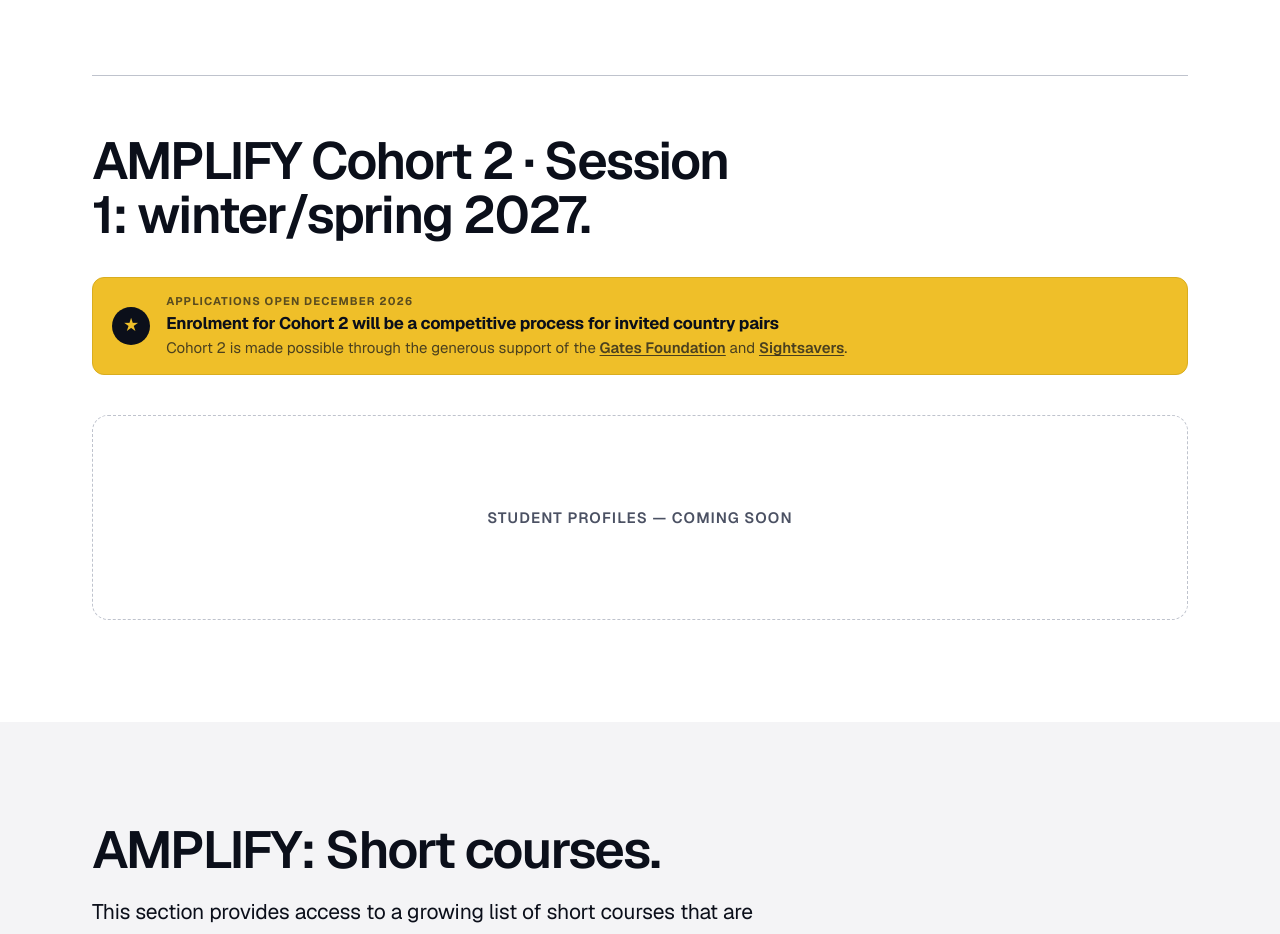
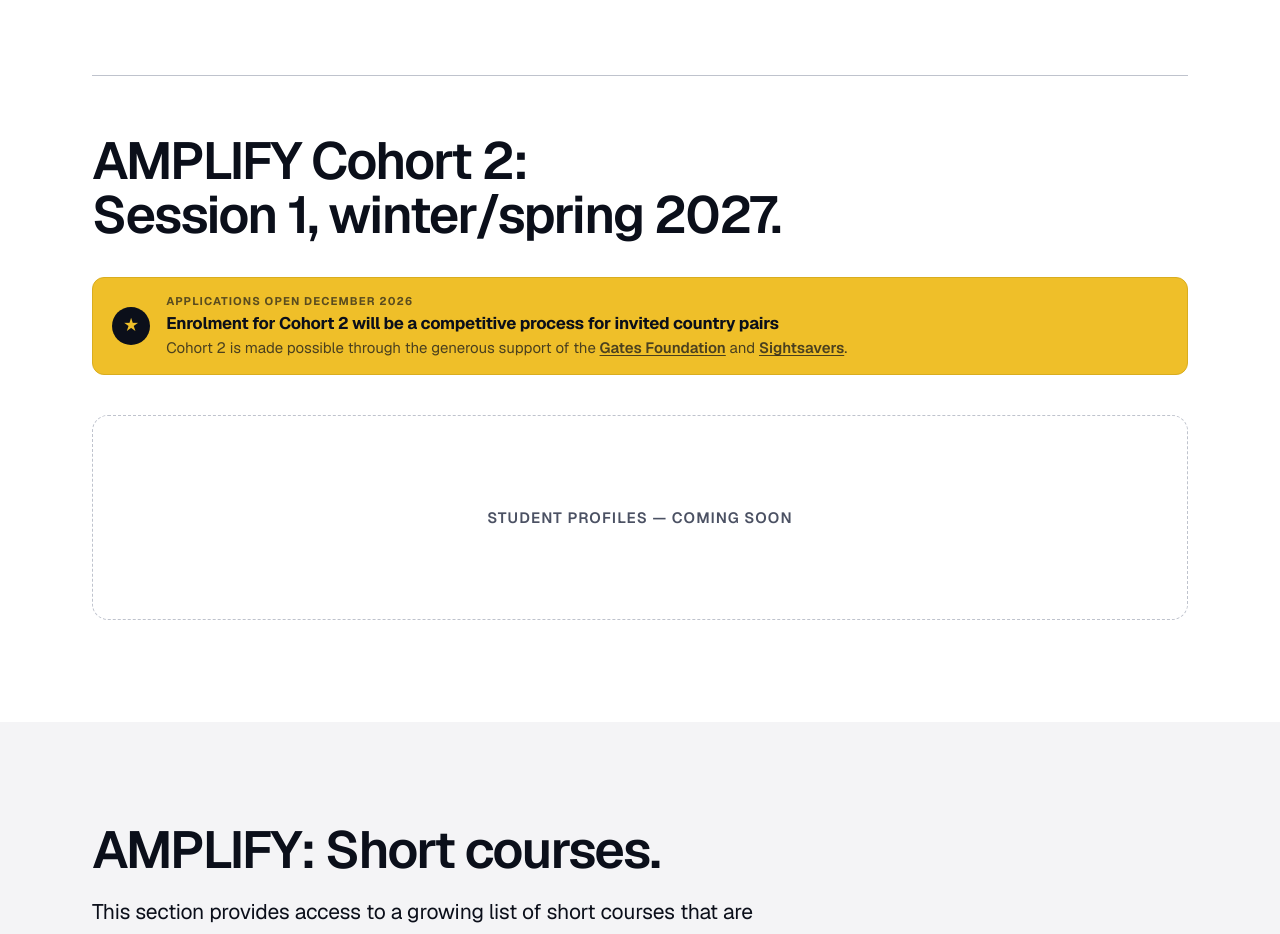
Before and after one commit to alexpavluck/amplify, a website: page index.html in a window 1280 px wide. Shown: the part 4484-5418 px from the top of the page. Drawn offline with nearby package versions, Linux system fonts and the light colour scheme.

Commit message:
Cohort 2 heading: line break before Session 1

```diff
--- a/index.html
+++ b/index.html
@@ -493,7 +493,7 @@ button{font:inherit;color:inherit}
 
     <!-- cohort 2 -->
     <div class="cohort2" id="cohort-2">
-      <h2 class="h2 pilot-h" data-rise>AMPLIFY Cohort 2 · Session 1: winter/spring 2027.</h2>
+      <h2 class="h2 pilot-h" data-rise>AMPLIFY Cohort 2:<br>Session 1, winter/spring 2027.</h2>
       <div class="mentor-banner" data-rise style="--rd:.06s" role="status" aria-label="Cohort 2 enrolment notice">
         <div class="mb-icon" aria-hidden="true">★</div>
         <div class="mb-body">
```
